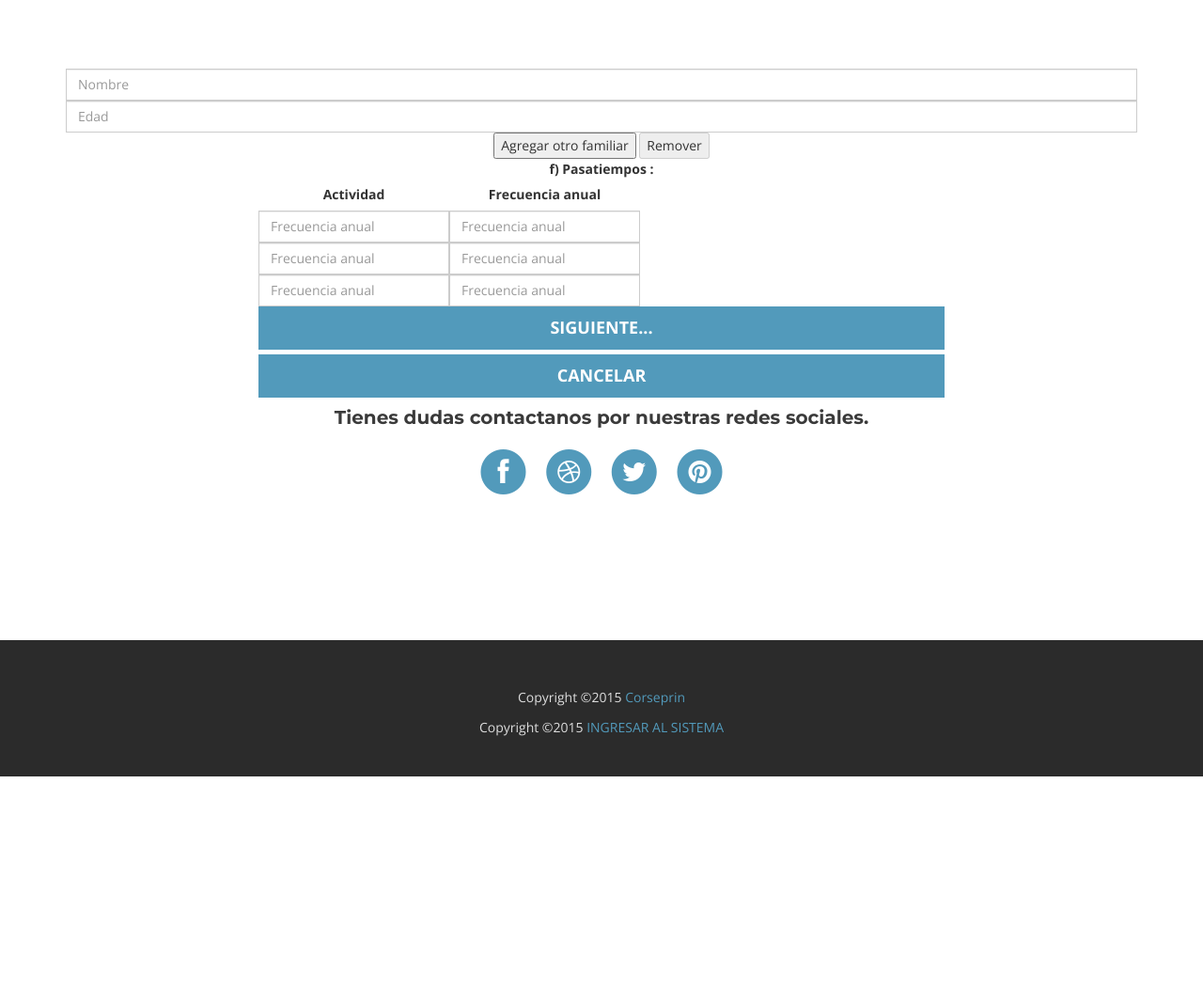
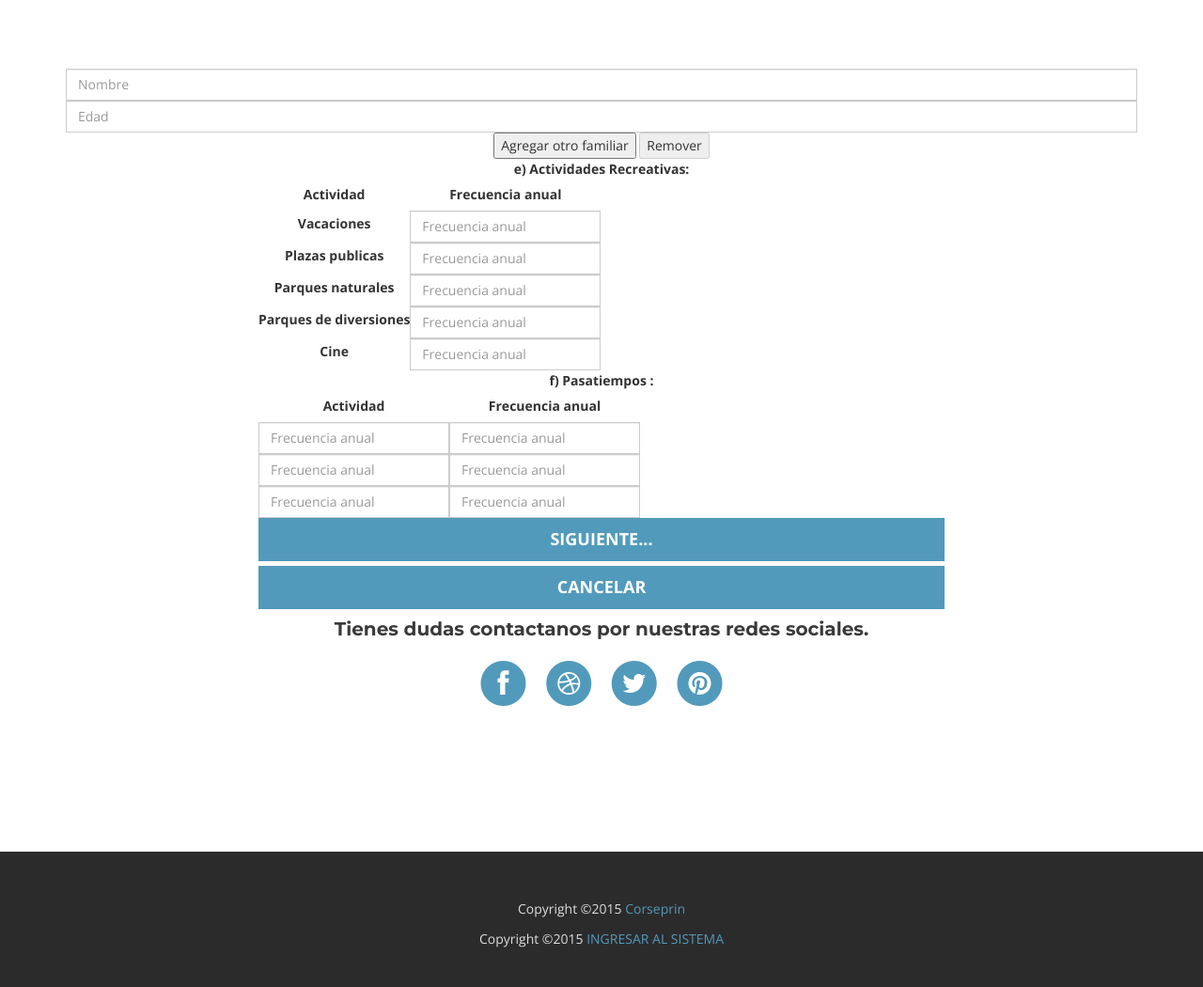
Before and after one commit to ericklandaverde/estudioCorseprin, a PHP site: page /formularioInvSocialFamiliar.php in a window 1280 px wide. Shown: the part 229-1279 px from the top of the page at 94% size. Before the commit the page ends 1055 px from the top, so only its background shows below. Run offline with PHP 8.4, Linux system fonts and the light colour scheme; data that the repository does not hold is empty; some libraries are stand-ins or nearby versions.

Commit message:
Cambios formulario economico

```diff
--- a/formularioInvSocialFamiliar.php
+++ b/formularioInvSocialFamiliar.php
@@ -82,6 +82,38 @@
 				        <input type="button" id="btnAdd" value="Agregar otro familiar" />
 				        <input type="button" id="btnDel" value="Remover" />
 				    </div>
+
+                    <div class="form-group">
+                        <div class="col-md-offset-2 col-md-8">
+                            <label> e) Actividades Recreativas: </label>
+                            <table>
+                                <tr>
+                                    <td><label>Actividad<label></td>
+                                    <td><label>Frecuencia anual</label></td>
+                                </tr>
+                                <tr>
+                                    <td><label>Vacaciones</label></td>
+                                    <td><input type="text" class="form-control" id="inputClave" placeholder="Frecuencia anual" name="vacaciones" required></td>
+                                </tr>
+                                <tr>
+                                    <td><label>Plazas publicas</label></td>
+                                    <td><input type="text" class="form-control" id="inputClave" placeholder="Frecuencia anual" name="publicas" required></td>
+                                </tr>
+                                <tr>
+                                    <td><label>Parques naturales</label></td>
+                                    <td><input type="text" class="form-control" id="inputClave" placeholder="Frecuencia anual" name="naturales" required></td>
+                                </tr>
+                                <tr>
+                                    <td><label>Parques de diversiones</label></td>
+                                    <td><input type="text" class="form-control" id="inputClave" placeholder="Frecuencia anual" name="diversiones" required></td>
+                                </tr>
+                                <tr>
+                                    <td><label>Cine</label></td>
+                                    <td><input type="text" class="form-control" id="inputClave" placeholder="Frecuencia anual" name="cine" required></td>
+                                </tr>
+                            </table>
+                        </div>
+                    </div>
 
                     <div class="form-group">
 		                <div class="col-md-offset-2 col-md-8">
```
